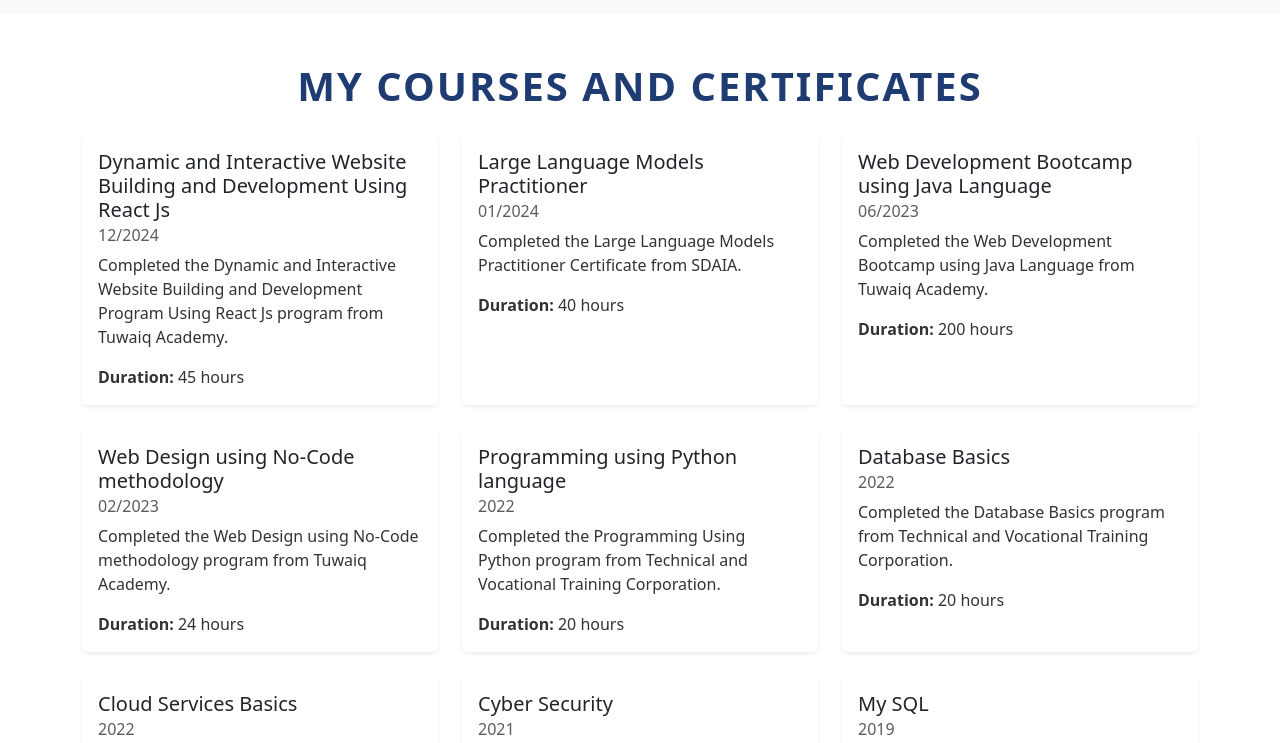
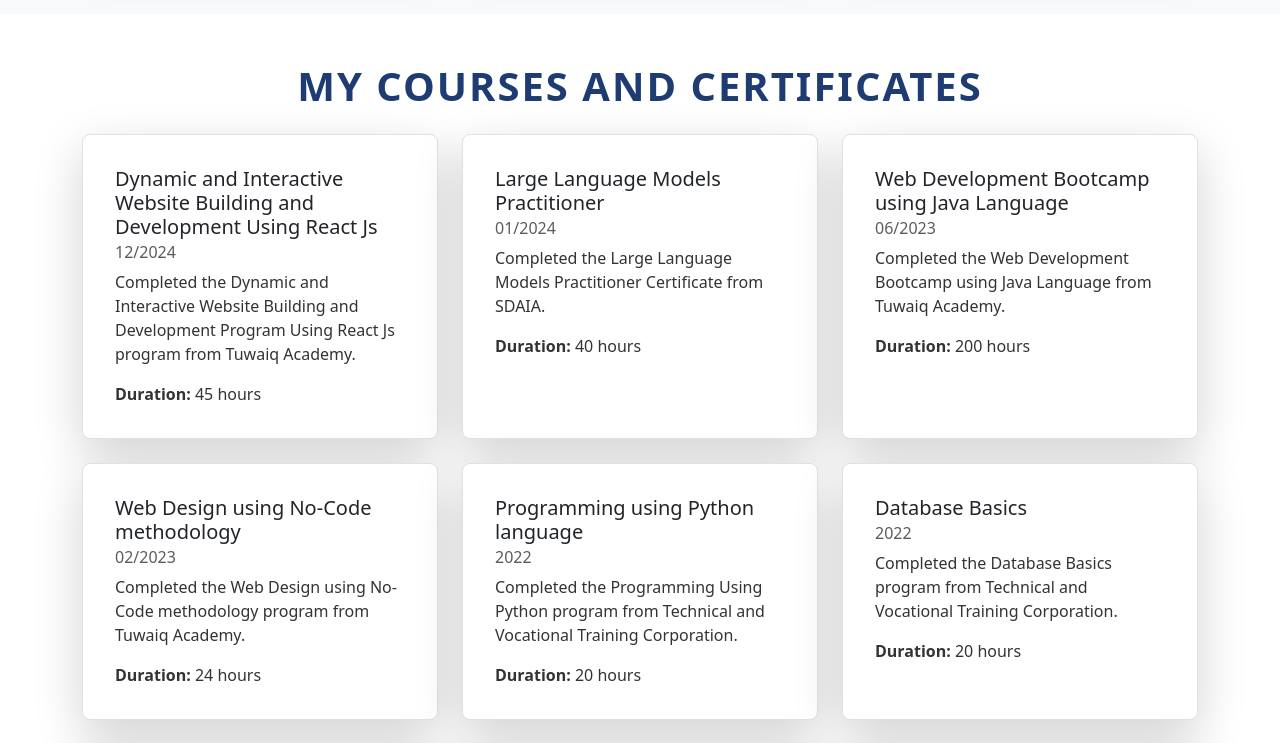
Before and after one commit to MohammedMahdiAlyami/MyWebsite, a React (Create React App) app: page / in a window 1280 px wide. Shown: the part 2860-3603 px from the top of the page. Built offline with nearby package versions, Linux system fonts and the light colour scheme.

Commit message:
Updated code with new changes and bug fixes.

```diff
--- a/src/Components/Certificates.jsx
+++ b/src/Components/Certificates.jsx
@@ -179,7 +179,7 @@
       <Row className="gy-4 d-flex align-items-stretch">
         {certificates.map((certificate, index) => (
           <Col md={4} key={index}>
-            <Card className="certificate-card h-100 shadow-sm border-0">
+            <Card className="certificate-card h-100 shadow-lg border rounded-3 p-3">
               <Card.Body>
                 <Card.Title>{language === 'en' ? certificate.title.en : certificate.title.ar}</Card.Title>
                 <Card.Subtitle className="mb-2 text-muted">
```
